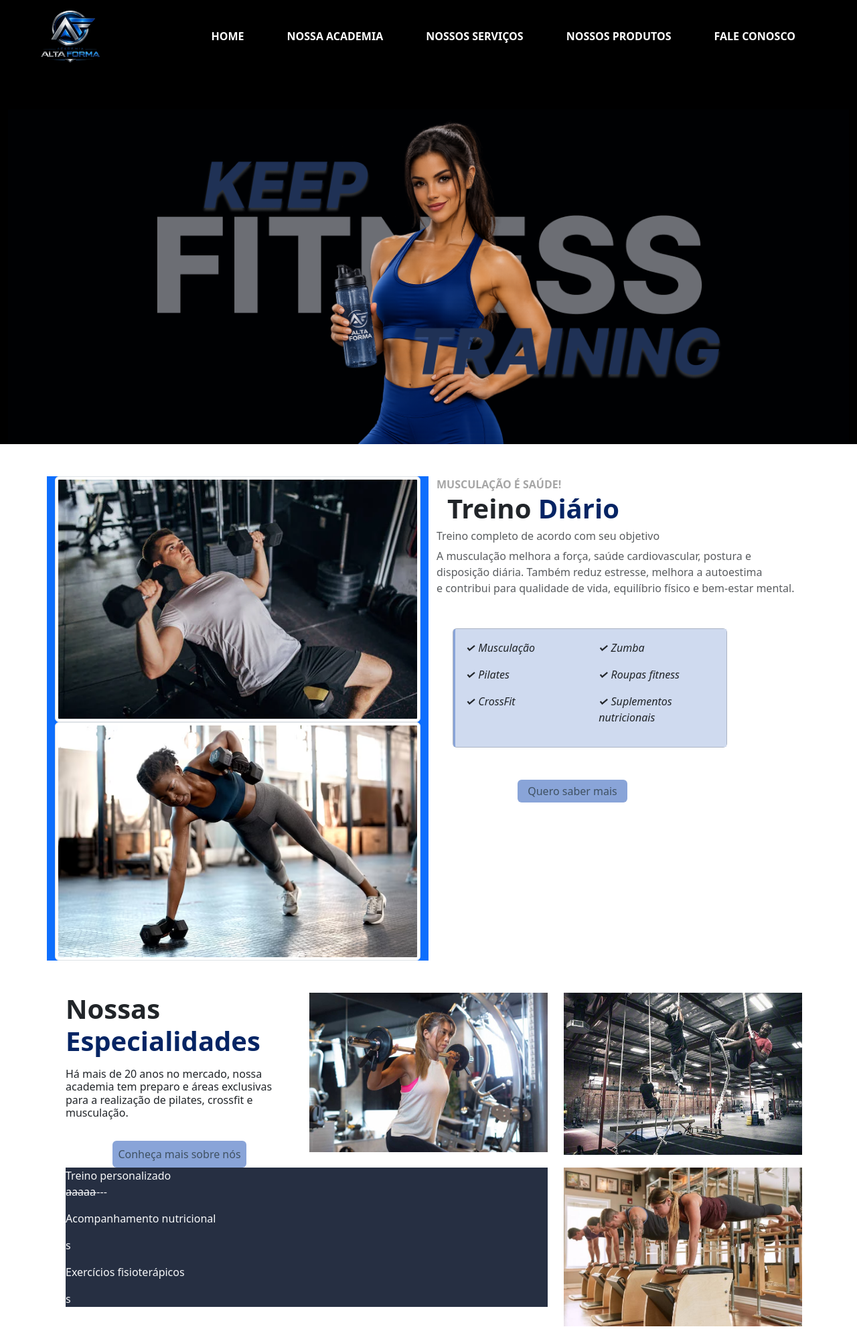
After one commit to FilettiO/SENAI, a PHP site: page / in a window 1280 px wide. The commit adds this page. Shown: the top 1984 px of the page at 67% size. Run offline with PHP 8.4, Linux system fonts and the light colour scheme.

Commit message:
Add files via upload

```diff
--- a/WEBD_11_Frameworks/projeto_academia/academia.html
+++ b/WEBD_11_Frameworks/projeto_academia/academia.html
@@ -16,7 +16,7 @@
     <?php include("includes/header.php");?>
 
 <!-- BANNER -->
-    <div class="container-fluid bg-black pt-5">
+    <div class="container-fluid bg-black text-light pt-5">
         <img src="images/banner2.png" class="banner img-fluid mx-auto d-block text-light" alt="Nossa Academia"/>
     </div>
 
--- /dev/null
+++ b/WEBD_11_Frameworks/projeto_academia/index.html
@@ -0,0 +1,240 @@
+<!DOCTYPE html>
+<html lang="en">
+<head>
+    <meta charset="UTF-8">
+    <meta name="viewport" content="width=device-width, initial-scale=1.0">
+
+    <link href="https://cdn.jsdelivr.net/npm/bootstrap@5.3.8/dist/css/bootstrap.min.css" rel="stylesheet">
+
+
+    <style type="text/css">@import url("css/index.css");</style>
+
+
+    <title>Bem-Vindo à Alta Forma!</title>
+</head>
+<body>
+
+    <!--
+        colocar fotinha na aba
+        centralizar menu
+        ajustar imagens da seção 1
+        responsividade imagens seção 2 + distancia do botão à 1º imagem
+        responsividade da linha de decoração do "marcas"
+
+
+
+        quanto terminar:
+
+        verificar RESPONSIVIDADE de todas as pág e todos os elementos
+
+
+    -->
+
+    <!-- MENU -->
+    <header>
+        <nav class="navbar navbar-expand-lg bg-black navbar-dark pb-3">
+            <div class="container-fluid">
+                <a class="navbar-brand ms-5">
+                    <img src="images/logo.png" alt="Logo" width="90" height="80" class="d-inline-block align-text-top"/>
+                </a>
+                <div>
+                    <button class="navbar-toggler" type="button" data-bs-toggle="collapse" data-bs-target="#navbarNav" aria-controls="navbarNav" aria-expanded="false" aria-label="Toggle navigation">
+                        <span class="navbar-toggler-icon"></span>
+                    </button>
+                    <div class="collapse navbar-collapse justify-content-center" id="navbarNav">
+                        <ul class="navbar-nav me-5">
+                            <li class="nav-item">
+                                <a class="nav-link active fw-semibold m-4" aria-current="page">HOME</a>
+                            </li>
+                            <li class="nav-item">
+                                <a class="nav-link active fw-semibold m-4">NOSSA ACADEMIA</a>
+                            </li>
+                            <li class="nav-item">
+                                <a class="nav-link active fw-semibold m-4">NOSSOS SERVIÇOS</a>
+                            </li>
+                            <li class="nav-item">
+                                <a class="nav-link active fw-semibold m-4">NOSSOS PRODUTOS</a>
+                            </li>
+                            <li class="nav-item">
+                                <a class="nav-link active fw-semibold m-4">FALE CONOSCO</a>
+                            </li>
+                        </ul>
+                    </div>
+                </div>
+            </div>
+        </nav>
+    </header>
+
+<!-- BANNER -->
+    <div class="container-fluid bg-black text-light pt-5">
+        <img src="images/banner1.png" class="img-fluid mx-auto d-block text-light" alt="Continue treinando"/>
+    </div>
+
+<!-- SEÇÃO 1  -->
+    <section class="container">
+        <div class="row mt-5 mb-5">
+            <div class="col-md-6 d-inline bg-primary ">
+                <img src="images/s1_homem.png" class="mx-auto img-thumbnail" alt=""/>
+                <img src="images/s1_mulher.avif" class="mx-auto img-thumbnail" alt=""/>
+            </div>
+            <div class="col-md-6 d-inline">
+                <p class="fw-bold mb-0 t1">MUSCULAÇÃO É SAÚDE!</p>
+                <h1 class="fw-bold ms-3">Treino <span class="fw-bold t2">Diário</span></h1>
+                <h6 class="fw-medium text-muted t3">Treino completo de acordo com seu objetivo</h6>
+                <p class="text-muted">A musculação melhora a força, saúde cardiovascular, postura e <br> disposição diária. Também reduz estresse, melhora a autoestima <br> e contribui para qualidade de vida, equilíbrio físico e bem-estar mental.</p>
+                <div class="card w-75 ms-4 mt-5 c1">
+                    <div class="card-body c2">
+                        <div class="row">
+                            <div class="col-lg-6 d-inline">
+                                <p class="fst-italic"><span class="fw-bold">✓</span> Musculação</p>
+                                <p class="fst-italic"><span class="fw-bold">✓</span> Pilates</p>
+                                <p class="fst-italic"><span class="fw-bold">✓</span> CrossFit</p>
+                            </div>
+                            <div class="col-lg-6 d-inline">
+                                <p class="fst-italic"><span class="fw-bold">✓</span> Zumba</p>
+                                <p class="fst-italic"><span class="fw-bold">✓</span> Roupas fitness</p>
+                                <p class="fst-italic"><span class="fw-bold">✓</span> Suplementos nutricionais</p>
+                            </div>
+                        </div>
+                    </div>
+                </div>
+                <div class="d-flex justify-content-center">
+                    <button class="btnn mt-5 rounded">Quero saber mais</button>
+                </div>
+            </div>
+        </div>
+    </section>
+
+<!-- SEÇÃO 2 -->
+    <section class="container">
+        <div class="row">
+            <div class="col-lg-4">
+                <h1 class="fw-bold ms-3">Nossas <span class="fw-bold t2">Especialidades</span></h1>
+                <h6 class="fw-normal ms-3 mt-3">Há mais de 20 anos no mercado, nossa academia tem preparo e áreas exclusivas para a realização de pilates, crossfit e musculação.</h6>
+                <div class="d-flex justify-content-center">
+                    <button class="btnn ms-3 mt-4 p-2 rounded">Conheça mais sobre nós</button>
+                </div>
+            </div>
+            <div class="col-lg-4">
+                <img src="images/s2_mulher.jpg" class="img-fluid" alt="Mulher fazendo musculação"/>
+            </div>
+            <div class="col-lg-4">
+                <img src="images/s2_crossfit.png" class="img-fluid" alt="Pessoas fazendo crossfit"/>
+            </div>
+        </div>
+        <div class="row">
+            <div class="col-md-8">
+                <div class="esp text-light ms-3">
+                    <span class="fw-medium">Treino personalizado</span>
+                    <p class="position-absolute">------------</p>
+                    <p class="position-relative">aaaaa</p>
+                    <p class="fw-medium">Acompanhamento nutricional</p>
+                    <p>s</p>
+                    <p class="fw-medium">Exercícios fisioterápicos</p>
+                    <p>s</p>
+
+                </div>
+            </div>
+            <div class="col-md-4">
+                <img src="images/s2_pilates.jpg" class="img-fluid" alt="Pessoas fazendo pilates"/>
+            </div>
+        </div>
+    </section>
+
+<!-- SEÇÃO 3 -->
+    <div class="container">
+        <div class="row">
+            <div class="col-md-9 d-flex align-items-center">
+                <div class="w-100 div-marcas"></div>
+            </div>
+            <div class="col-md-3">
+                <h2 class="fw-bold text-end m-4">Marcas <span class="fw-bold t2">Parceiras</span></h2>
+            </div>
+        </div>
+    </div>
+    <div class="logos">
+        <div class="logos-slide">
+            <img src="images/marcado.png" alt="Marcado"/>
+            <img src="images/twaajd.png" alt="Twaajd"/>
+            <img src="images/aesir.png" alt="Aesir"/>
+            <img src="images/pure.png" alt="Pure"/>
+            <img src="images/martha_smither.png" alt="Martha Smither"/>
+        </div>
+    </div>
+
+
+
+
+<!-- RODAPÉ -->
+    <footer class="pb-5 footer">
+        <div class="container-lg">
+            <div class="row text-light">
+                <div class="col-md-3 mt-5">
+                    <div class="col-md">
+                        <div class=" d-flex justify-content-center">
+                            <img  src="images/logo.png" class="img-fluid mb-4 logo" alt="Logo"/>
+                        </div>
+                        <div class="size mb-4">
+                            <p class="fw-light m-0 d-flex justify-content-center">Desde 2001 treinando</p>
+                            <p class="fw-light d-flex justify-content-center">corpos e mentes</p>
+                        </div>
+                        <div class="row justify-content-evenly w-75 redes">
+                            <p class="fw-semibold d-flex justify-content-center">Nossas Redes</p>
+                            <div class="d-flex align-items-center gap-3">
+                                <div class="d-block">
+                                    <img src="images/facebook.png" class="img-fluid" alt="Facebook"/>
+                                </div>
+                                <div class="d-block">
+                                    <img src="images/instagram.png" class="img-fluid" alt="Instagram"/>
+                                </div>
+                                <div class="d-block">
+                                    <img src="images/twitter.png" class="img-fluid" alt="Twitter"/>
+                                </div>
+                                <div class="d-block">
+                                    <img src="images/whatsapp.png" class="img-fluid" alt="WhatsApp"/>
+                                </div>
+                            </div>
+                        </div>
+                    </div>
+                </div>
+                <div class="col-md-3 mt-5">
+                    <div class="w-25">
+                        <p class="border-bottom border-3">Menu</p>
+                    </div>
+                    <p>Início</p>
+                    <p>Nossa Academia</p>
+                    <p>Nossos Serviços</p>
+                    <p>Nossos Produtos</p>
+                    <p>Marcas Parceiras</p>
+                    <p>Fale Conosco</p>
+                </div>
+                <div class="col-md-3 mt-5">
+                    <div class="w-25">
+                        <p class="border-bottom border-3">Mapa</p>
+                    </div>
+                    <p class="fw-medium m-0">Sede</p>
+                    <a>Rua 123, Bairro Cabral, 13058-192</a>
+                    <a>Jaguariúna, São Paulo</a>
+                        <img src="images/map.png" class="img-fluid mt-4" alt="Endereço no mapa"/>
+                </div>
+                <div class="col-md-3 mt-5">
+                    <div class="w-75">
+                        <p class="border-bottom border-3">Horário de Funcionamento</p>
+                    </div>
+                    <div>
+                        <p class="fw-semibold m-0">Segunda a Sexta</p>
+                        <p>05:00 - 23:00</p>
+                        <p class="fw-semibold m-0">Sábado</p>
+                        <p>06:00 - 15:00</p>
+                        <p class="fw-semibold m-0">Domingo</p>
+                        <p>06:00 - 12:00</p>
+                    </div>
+                </div>
+            </div>
+        </div>
+    </footer>
+
+    <script src="js/main.js"></script>
+    <script src="https://cdn.jsdelivr.net/npm/bootstrap@5.3.8/dist/js/bootstrap.bundle.min.js"></script>
+</body>
+</html>
```
Also changed, not shown: WEBD_11_Frameworks/projeto_academia/contato.html (added, +105 -0 lines), WEBD_11_Frameworks/projeto_academia/css/contato.css (added, +67 -0 lines), WEBD_11_Frameworks/projeto_academia/css/servicos.css (+4 -9 lines), WEBD_11_Frameworks/projeto_academia/servicos.html (+14 -30 lines).
